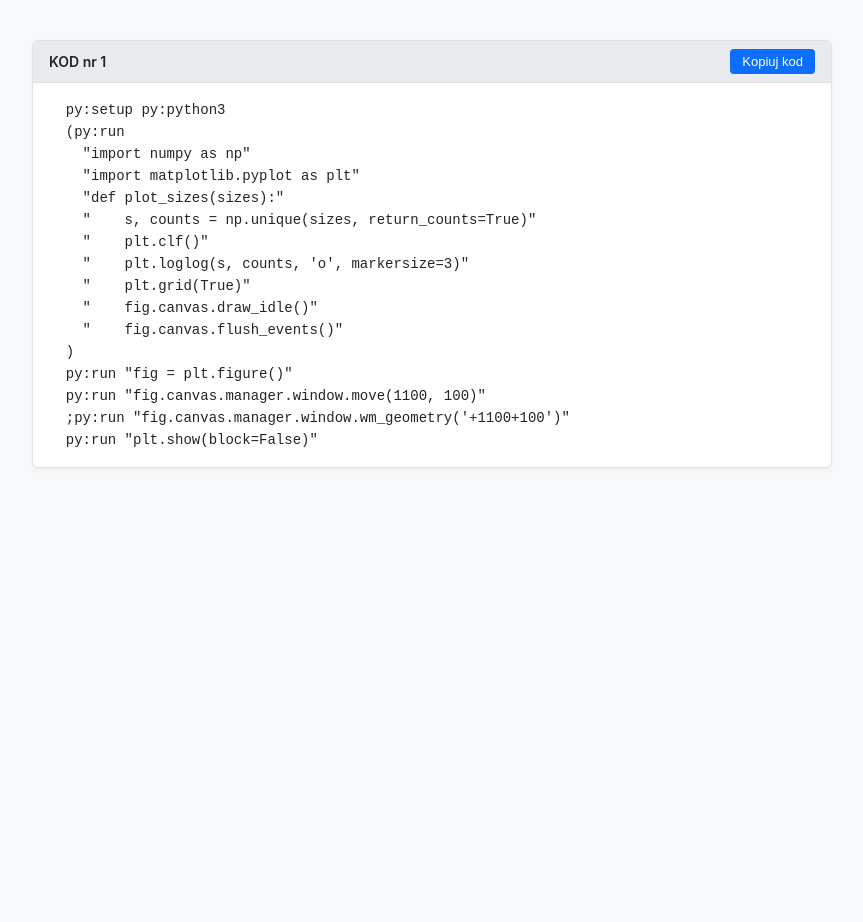
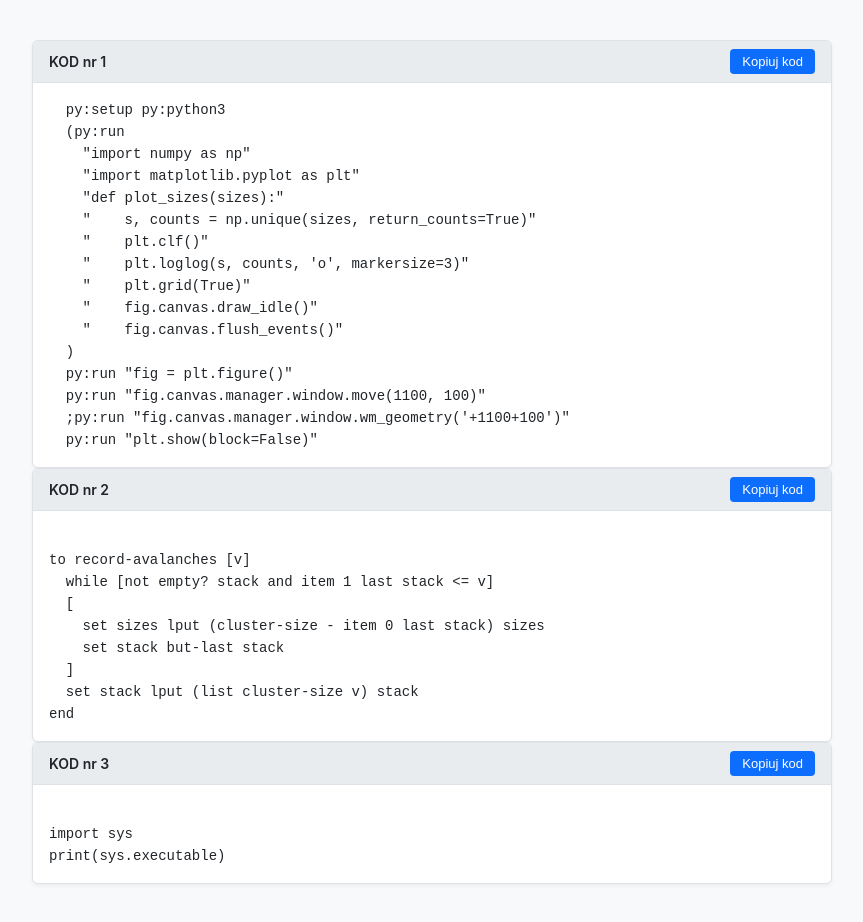
Before and after one commit to pfronczak55/IDMI2, a plain HTML site: page lab5.html in a window 1280 px wide. Shown: the whole page, without its empty margins (208-1071 px from the left). Before the commit the page ends 800 px from the top, so only its background shows below. Drawn offline with Linux system fonts and the light colour scheme.

Commit message:
Add files via upload

```diff
--- a/lab5.html
+++ b/lab5.html
@@ -81,6 +81,33 @@
   py:run "plt.show(block=False)"</code></pre>
     </div>
 
+	<div class="code-container">
+        <div class="code-header">
+            <span>KOD nr 2</span>
+            <button class="copy-btn" onclick="copyCode('code2', this)">Kopiuj kod</button>
+        </div>
+        <pre><code id="code2">
+to record-avalanches [v]
+  while [not empty? stack and item 1 last stack <= v]
+  [
+    set sizes lput (cluster-size - item 0 last stack) sizes
+    set stack but-last stack
+  ]
+  set stack lput (list cluster-size v) stack
+end</code></pre>
+    </div>
+
+	<div class="code-container">
+        <div class="code-header">
+            <span>KOD nr 3</span>
+            <button class="copy-btn" onclick="copyCode('code3', this)">Kopiuj kod</button>
+        </div>
+        <pre><code id="code3">
+import sys
+print(sys.executable)
+</code></pre>
+    </div>
+
     <script>
         function copyCode(elementId, button) {
             const codeText = document.getElementById(elementId).innerText;
@@ -96,5 +123,6 @@
         }
     </script>
 
+
 </body>
 </html>
```
